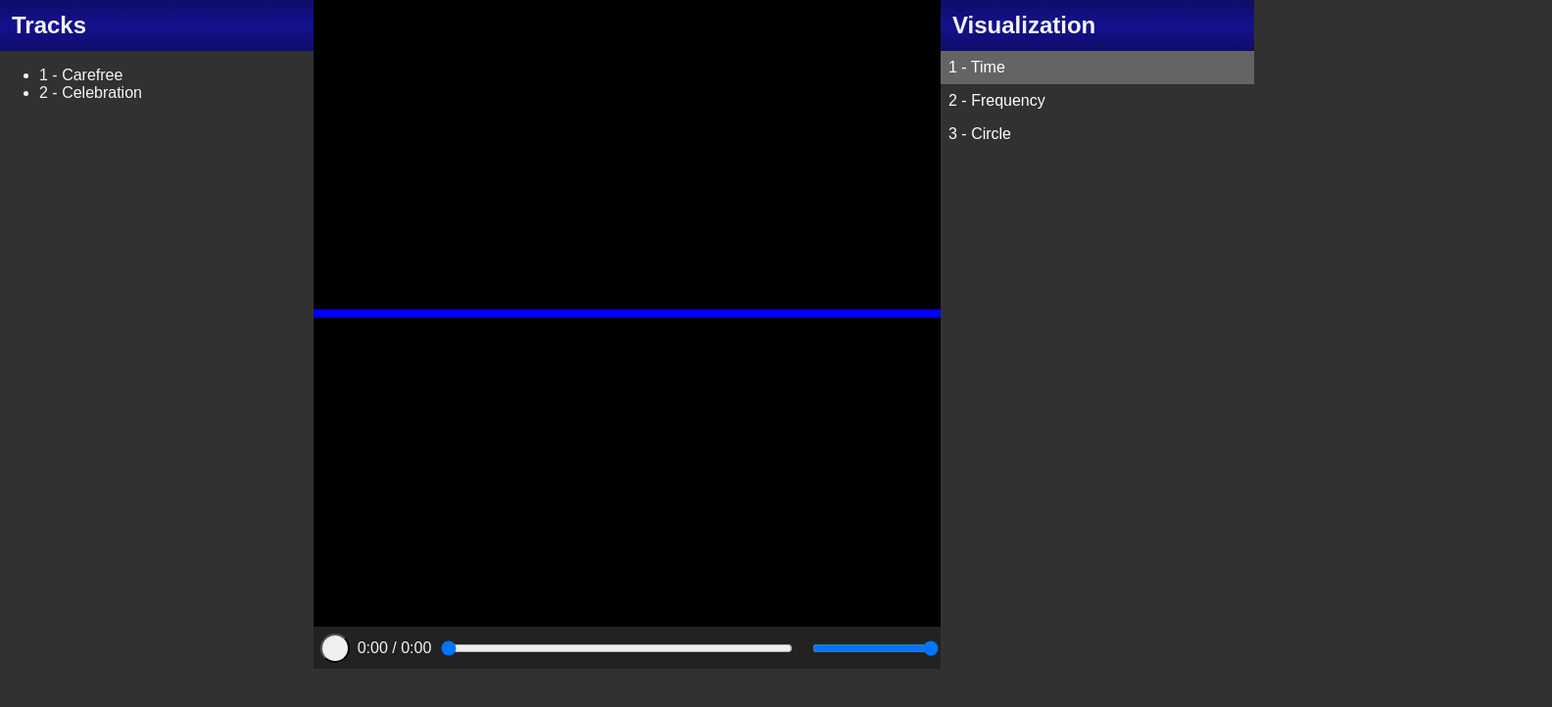
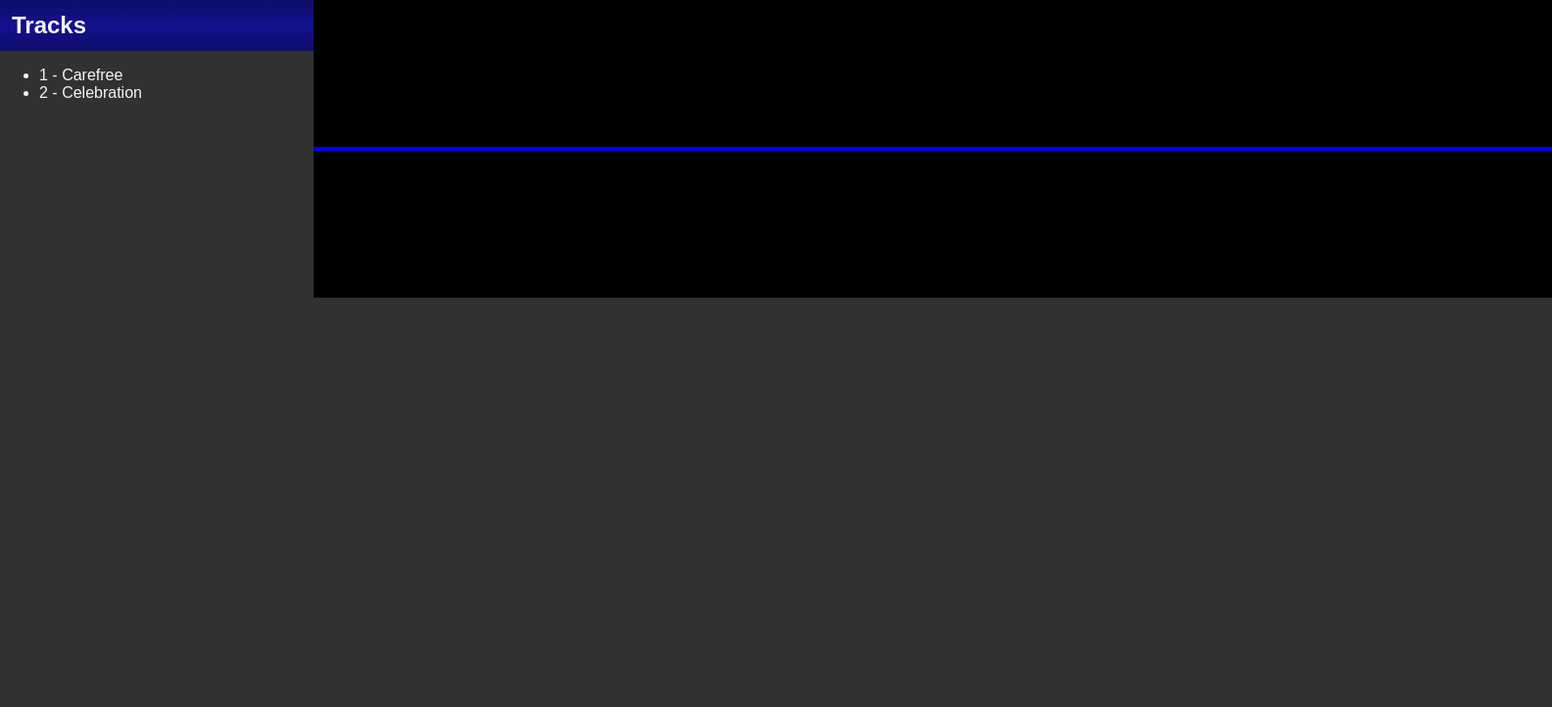
Before and after one commit to mattwamboldt/bop-o-vision, a React app: page / in a window 1280 px wide. Shown: the top 722 px of the page at 98% size, 1584 px wide, since content can reach past the window. Built offline with nearby package versions, Linux system fonts and the light colour scheme; the HTML template or start-up script is replaced by a standard one.

Commit message:
Canvas resizes to make render sharper

```diff
--- a/src/components/player.tsx
+++ b/src/components/player.tsx
@@ -9,6 +9,8 @@ interface IState {
 
 class Player extends React.Component<{}, IState> {
     private audioPlayerRef: HTMLAudioElement;
+    private canvasRef: HTMLCanvasElement;
+    private resizeTimeout: number;
 
     constructor (props: {}) {
         super(props);
@@ -21,6 +23,15 @@ class Player extends React.Component<{}, IState> {
         };
     }
 
+    public componentDidMount() {
+        window.addEventListener('resize', this.resizeHandler);
+        this.resize();
+    }
+
+    public componentWillUnmount() {
+        window.removeEventListener('resize', this.resizeHandler);
+    }
+
     public render() {
         let playButtonClass = "fa fa-play";
         if (this.state.isPlaying) {
@@ -29,7 +40,10 @@ class Player extends React.Component<{}, IState> {
 
         return (
             <div id="player">
-                <canvas id="visualizer" width="300px" height="300px"></canvas>
+                <div id='display'>
+                    <canvas ref={(r) => { this.canvasRef = r; }}
+                        id="visualizer" width="x300p" height="300px"></canvas>
+                </div>
                 <div id="controls">
                     <button id="playButton" onClick={() => {
                         if (this.state.isPlaying) {
@@ -77,6 +91,20 @@ class Player extends React.Component<{}, IState> {
         );
     }
 
+    private resizeHandler = () => {
+        if (this.resizeTimeout) {
+            window.clearTimeout(this.resizeTimeout);
+        }
+
+        this.resizeTimeout = window.setTimeout(this.resize, 50);
+    }
+
+    private resize = () => {
+        this.canvasRef.width = this.canvasRef.parentElement.clientWidth;
+        this.canvasRef.height = this.canvasRef.parentElement.clientHeight;
+        this.resizeTimeout = 0;
+    }
+
     private formatTimecode (seconds: number) {
         const minutes = Math.floor(seconds / 60);
         const secondsRemainder = Math.floor(seconds % 60);
--- a/src/style.scss
+++ b/src/style.scss
@@ -22,8 +22,15 @@ body {
     display: flex;
     flex-direction: column;
 
-    canvas {
+    #display {
         flex-grow: 1;
+        position: relative;
+
+        canvas {
+            position: absolute;
+            top: 0;
+            left: 0;
+        }
     }
 }
 
```
